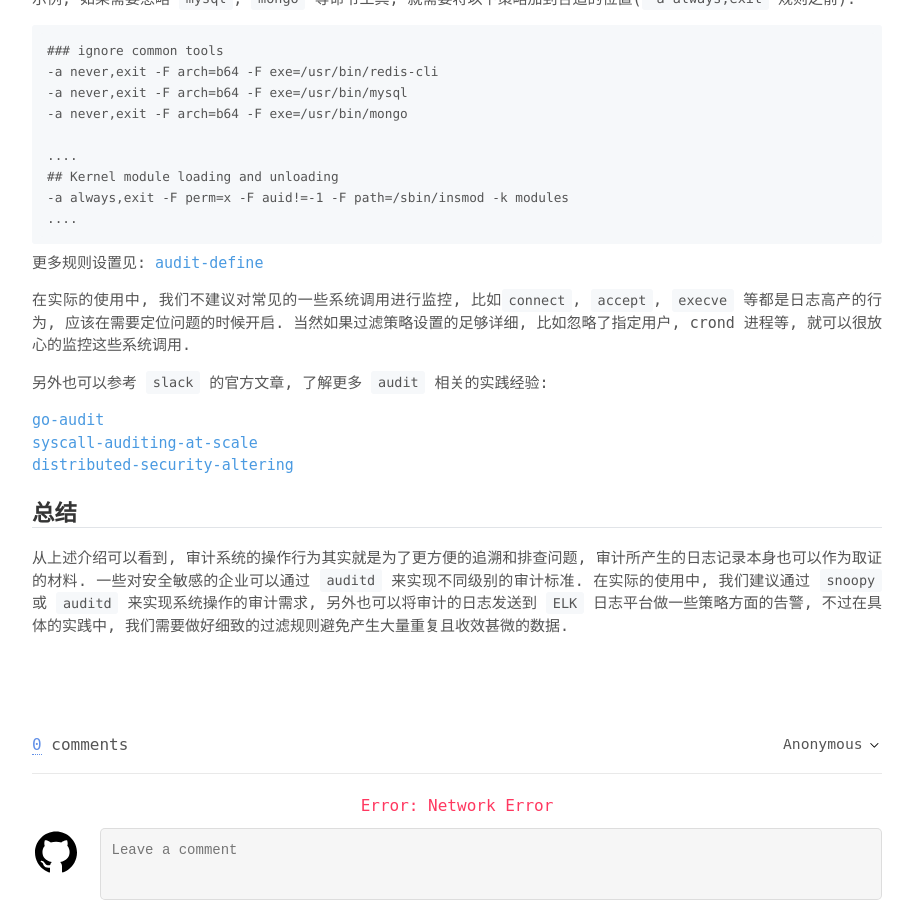
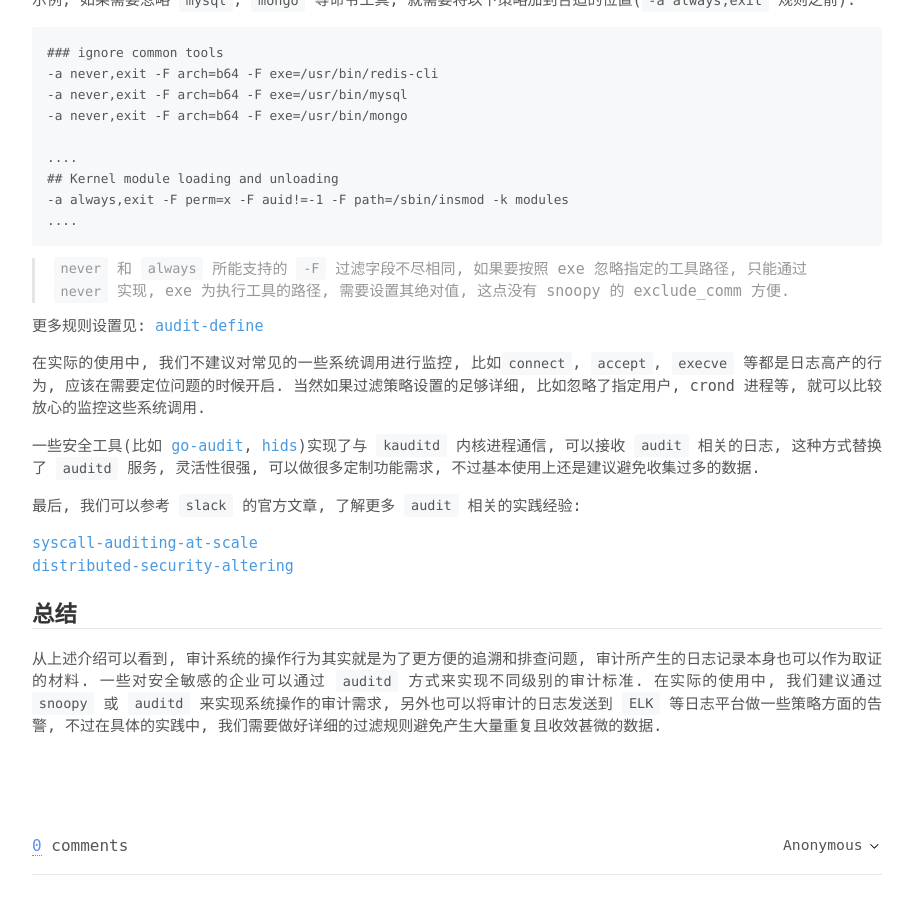
Before and after one commit to arstercz/arstercz.github.io, a Jekyll site: the page built from _posts/2020-10-27-how-to-audit-linux-system-operation.md, in a window 1280 px wide and 900 px high, scrolled down 3059 px. Shown: the whole window, without its empty margins (183-1096 px from the left). Built offline with Jekyll 4.4.1, drawn with Linux system fonts in a browser that asks for light colours; comment, search, counter and statistics services are not loaded.

Commit message:
add more audit note

````diff
--- a/_posts/2020-10-27-how-to-audit-linux-system-operation.md
+++ b/_posts/2020-10-27-how-to-audit-linux-system-operation.md
@@ -97,7 +97,7 @@
 l" key="command"
 type=EXECVE msg=audit(1603800704.305:5304075): argc=5 a0="/usr/bin/mysql" a1="-h" a2="127.0.0.1" a3="-P" a4="3301"
 ```
-更多说明见: [understanding-audit-log](https://access.redhat.com/documentation/en-us/red_hat_enterprise_linux/7/html/security_guide/sec-understanding_audit_log_files)
+> 更多说明见: [understanding-audit-log](https://access.redhat.com/documentation/en-us/red_hat_enterprise_linux/7/html/security_guide/sec-understanding_audit_log_files)
 
 auditd 整体上为分离的架构, `auditctl` 可以控制 `kauditd` 生成记录的策略, `kauditd` 生成的记录事件会发送到 `auditd` 守护程序, `audisp` 可以消费 `auditd` 的记录到其它地方. 其主要的几个工具包含如下:
 
@@ -121,16 +121,19 @@
 ....
 ```
 
+> `never` 和 `always` 所能支持的 `-F` 过滤字段不尽相同, 如果要按照 exe 忽略指定的工具路径, 只能通过 `never` 实现, exe 为执行工具的路径, 需要设置其绝对值, 这点没有 snoopy 的 exclude_comm 方便.
+
 更多规则设置见: [audit-define](https://access.redhat.com/documentation/en-us/red_hat_enterprise_linux/7/html/security_guide/sec-defining_audit_rules_and_controls)
 
-在实际的使用中, 我们不建议对常见的一些系统调用进行监控, 比如`connect`, `accept`, `execve` 等都是日志高产的行为, 应该在需要定位问题的时候开启. 当然如果过滤策略设置的足够详细, 比如忽略了指定用户, crond 进程等, 就可以很放心的监控这些系统调用.
+在实际的使用中, 我们不建议对常见的一些系统调用进行监控, 比如`connect`, `accept`, `execve` 等都是日志高产的行为, 应该在需要定位问题的时候开启. 当然如果过滤策略设置的足够详细, 比如忽略了指定用户, crond 进程等, 就可以比较放心的监控这些系统调用.
 
-另外也可以参考 `slack` 的官方文章, 了解更多 `audit` 相关的实践经验:
+一些安全工具(比如 [go-audit](https://github.com/slackhq/go-audit), [hids](https://github.com/ossec/ossec-hids))实现了与 `kauditd` 内核进程通信, 可以接收 `audit` 相关的日志, 这种方式替换了 `auditd` 服务, 灵活性很强, 可以做很多定制功能需求, 不过基本使用上还是建议避免收集过多的数据.
 
-[go-audit](https://github.com/slackhq/go-audit)
+最后, 我们可以参考 `slack` 的官方文章, 了解更多 `audit` 相关的实践经验:
+
 [syscall-auditing-at-scale](https://slack.engineering/syscall-auditing-at-scale/)
 [distributed-security-altering](https://slack.engineering/distributed-security-alerting/)
 
 ## 总结
 
-从上述介绍可以看到, 审计系统的操作行为其实就是为了更方便的追溯和排查问题, 审计所产生的日志记录本身也可以作为取证的材料. 一些对安全敏感的企业可以通过 `auditd` 来实现不同级别的审计标准. 在实际的使用中, 我们建议通过 `snoopy` 或 `auditd` 来实现系统操作的审计需求, 另外也可以将审计的日志发送到 `ELK` 日志平台做一些策略方面的告警, 不过在具体的实践中, 我们需要做好细致的过滤规则避免产生大量重复且收效甚微的数据.
+从上述介绍可以看到, 审计系统的操作行为其实就是为了更方便的追溯和排查问题, 审计所产生的日志记录本身也可以作为取证的材料. 一些对安全敏感的企业可以通过 `auditd` 方式来实现不同级别的审计标准. 在实际的使用中, 我们建议通过 `snoopy` 或 `auditd` 来实现系统操作的审计需求, 另外也可以将审计的日志发送到 `ELK` 等日志平台做一些策略方面的告警, 不过在具体的实践中, 我们需要做好详细的过滤规则避免产生大量重复且收效甚微的数据.
````
